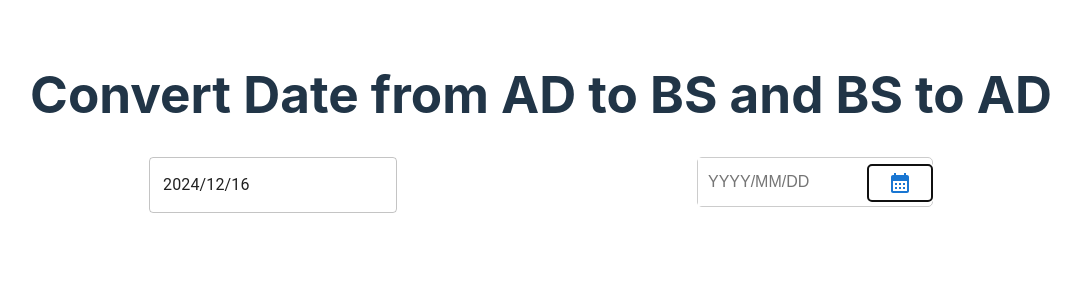
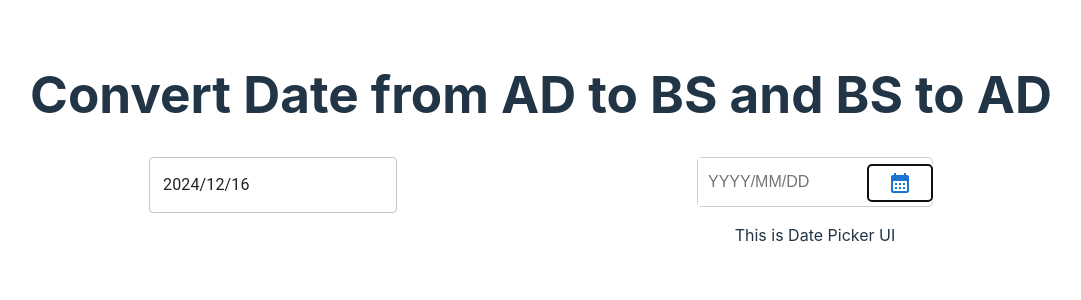
Before and after one commit to bipin-Pariyar2003/Nepali-Date-Picker, a React (Vite) app: page / in a window 1280 px wide. Both pictures are taken after a click on the button 998 px from the left and 182 px from the top of the page. Shown: the top 300 px of the page, without its empty margins (99-1180 px from the left). Built offline with nearby package versions, Linux system fonts and the light colour scheme.

Commit message:
added toggle function in calendar icon

```diff
--- /dev/null
+++ b/src/Components/DatePickerUI/index.jsx
@@ -0,0 +1,11 @@
+import React from "react";
+
+const DatePickerUI = () => {
+  return (
+    <>
+      <p>This is Date Picker UI</p>
+    </>
+  );
+};
+
+export default DatePickerUI;
--- a/src/Components/NepDatePicker/index.jsx
+++ b/src/Components/NepDatePicker/index.jsx
@@ -2,7 +2,15 @@ import React from "react";
 import { Button } from "@mui/material";
 import CalendarMonthIcon from "@mui/icons-material/CalendarMonth";
 import moment from "moment";
+import DatePickerUI from "../DatePickerUI";
+import { useState, useEffect } from "react";
 const NepDatePicker = () => {
+  const [showDatePicker, setShowDatePicker] = useState(false);
+
+  const handleShowDatePicker = () => {
+    setShowDatePicker(!showDatePicker);
+  };
+
   return (
     <>
       <div class="nepali-date-picker">
@@ -31,10 +39,11 @@ const NepDatePicker = () => {
               position: "relative",
             }}
           />
-          <Button id="calendar-btn">
+          <Button id="calendar-btn" onClick={handleShowDatePicker}>
             <CalendarMonthIcon />
           </Button>
         </div>
+        {showDatePicker && <DatePickerUI />}
         <div class="calendar" id="calendar"></div>
       </div>
     </>
```
